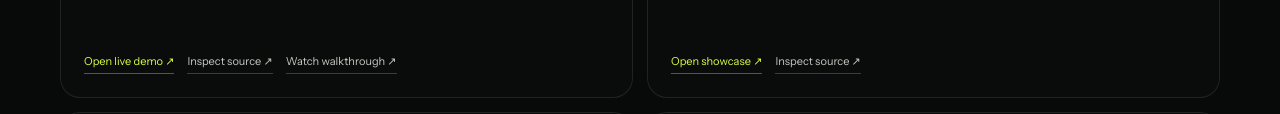
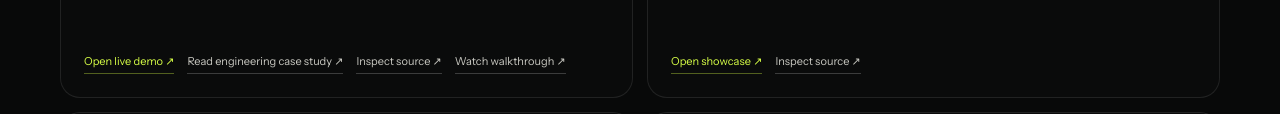
Before and after one commit to Prakash-codeMaker/PCJ-Portfolio, a plain HTML site: page Portfolio-main/start-a-project.html in a window 1280 px wide. Shown: the part 2181-2295 px from the top of the page. Drawn offline with nearby package versions, Linux system fonts and the light colour scheme.

Commit message:
Link RecoverIT case study from paid project page

```diff
--- a/Portfolio-main/start-a-project.html
+++ b/Portfolio-main/start-a-project.html
@@ -118,7 +118,7 @@
             <div class="case-top"><span>Workflow reliability</span><span>01 / RecoverIT</span></div>
             <h3>RecoverIT</h3>
             <p>An AI-assisted payment-recovery workflow that turns fragmented evidence into a durable case. AI helps interpret ambiguity; deterministic rules control consequential transitions and approvals. Validated with 21/21 synthetic test-mode checks.</p>
-            <div class="case-bottom"><a href="https://recoverit.hatchable.site" target="_blank" rel="noopener noreferrer">Open live demo ↗</a><a href="https://github.com/Prakash-codeMaker/RecoverIT" target="_blank" rel="noopener noreferrer">Inspect source ↗</a><a href="https://youtu.be/QKm20xYxkEY" target="_blank" rel="noopener noreferrer">Watch walkthrough ↗</a></div>
+            <div class="case-bottom"><a href="https://recoverit.hatchable.site" target="_blank" rel="noopener noreferrer">Open live demo ↗</a><a href="recoverit-case-study.html">Read engineering case study ↗</a><a href="https://github.com/Prakash-codeMaker/RecoverIT" target="_blank" rel="noopener noreferrer">Inspect source ↗</a><a href="https://youtu.be/QKm20xYxkEY" target="_blank" rel="noopener noreferrer">Watch walkthrough ↗</a></div>
           </article>
           <article class="case">
             <div class="case-top"><span>AI operations</span><span>02 / TaskOps</span></div>
```
